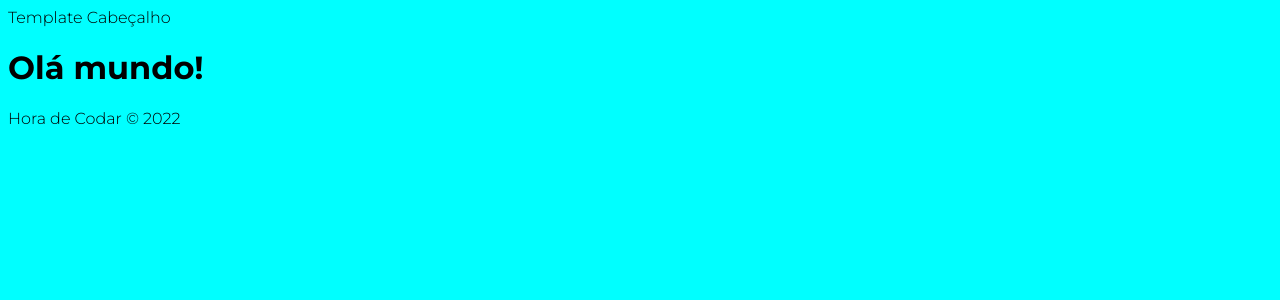
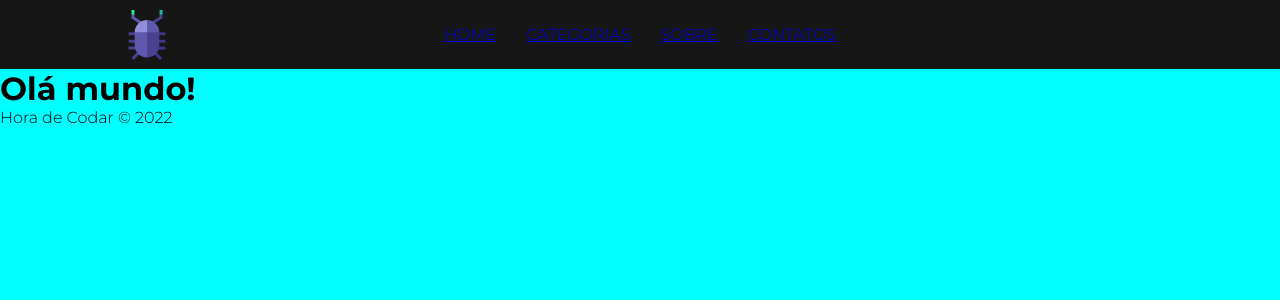
Before and after one commit to FilipeRabelo/Projeto_blog_PHP_udemy, a PHP site: page / in a window 1280 px wide. Shown: the top 300 px of the page. Run offline with PHP 8.4, Linux system fonts and the light colour scheme.

Commit message:
blog_php_udemy

```diff
--- a/css/style.css
+++ b/css/style.css
@@ -1,7 +1,47 @@
 * {
     font-family: 'Montserrat', sans-serif;
+    padding: 0;
+    margin: 0;
+    box-sizing: border-box; /* para padronizar os limites das bodas */
+}
+
+html{
+    min-height: 100vh;
 }
 
 body {
     background-color: aqua;
+    position: relative;
 }
+
+main{
+    margin-bottom: 250px;
+}
+
+/* navbar */
+
+
+#logo{
+   position: absolute;
+   top: 10px;
+   left: 9.5%;
+}
+
+#logo img{
+    width:  50px;
+}
+
+#navBar{
+    display: flex;
+    align-items: center;
+    justify-content: center;
+    background-color: #161616;
+    padding: 20px;
+    text-transform: uppercase;
+    list-style: none;
+}
+
+#navBar li{
+    margin: 0 10px;
+    padding: 5px;
+}
--- a/templates/header.php
+++ b/templates/header.php
@@ -29,5 +29,22 @@ include_once("helpers/url.php");  // ARQUIVO DE HELP //
 <body>
 
     <header>
-        Template Cabeçalho
+
+        <a href="<?= $BASE_URL ?>" id="logo">
+            <img src=" <?= $BASE_URL ?>/img/logo.svg"  alt="Blog Codar">
+        </a>
+
+        <nav>
+            <ul id="navBar">
+
+                <li> <a href="<?= $BASE_URL ?>">Home</a> </li>
+                <li> <a href="#" target="_blank">Categorias</a></li>
+                <li> <a href="#" target="_blank">Sobre</a></li>
+                <li><a href="<?= $BASE_URL ?>contato.php">Contatos</a></li>
+
+            </ul>
+        </nav>
+
+
+
     </header>
```
